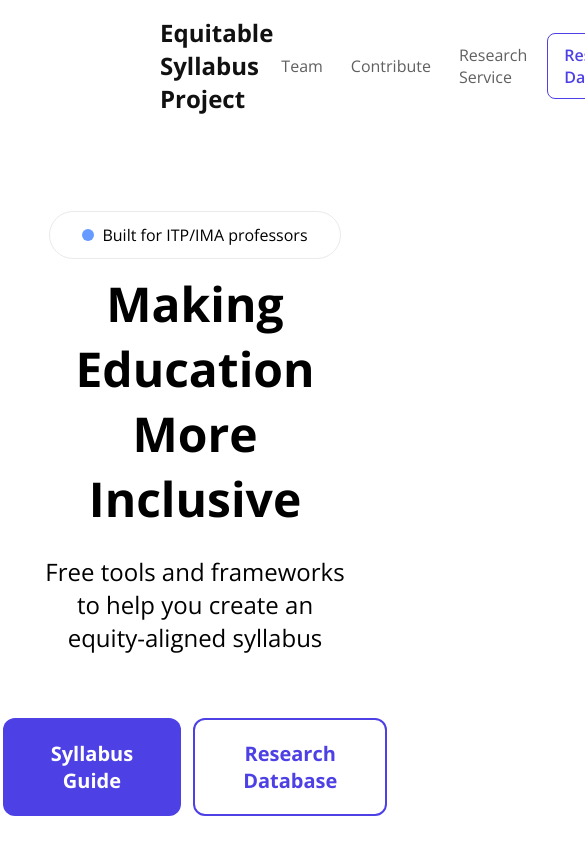
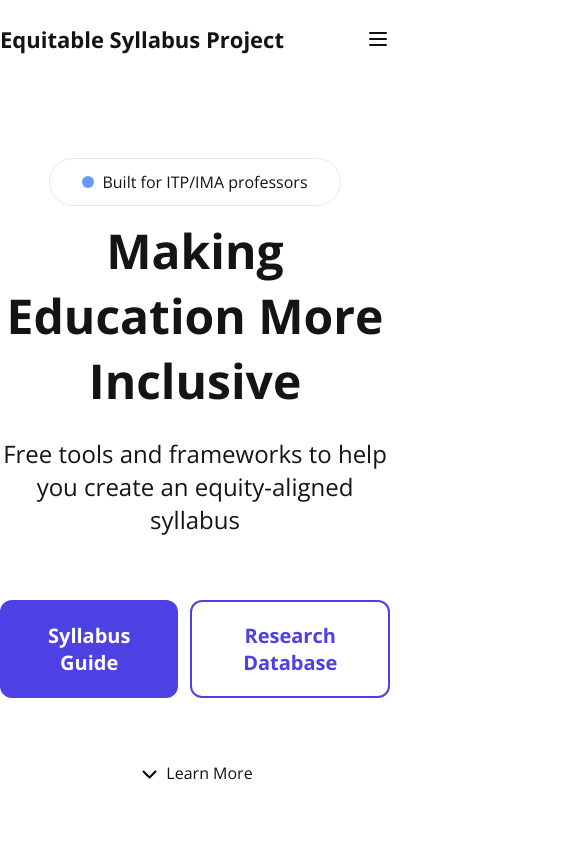
Before and after one commit to jnahan/equitable-syllabus-project, a React (Create React App) app: page / in a window 390 px wide. Shown: the top 844 px of the page, 585 px wide, since content can reach past the window. Built offline with nearby package versions, Linux system fonts and the light colour scheme.

Commit message:
minor tweaks, responsive navbar

```diff
--- a/public/index.html
+++ b/public/index.html
@@ -9,7 +9,6 @@
       name="description"
       content="Web site created using create-react-app"
     />
-    <link rel="apple-touch-icon" href="%PUBLIC_URL%/logo192.png" />
     <!--
       manifest.json provides db-card__metadata used when your web app is installed on a
       user"s mobile device or desktop. See https://developers.google.com/web/fundamentals/web-app-manifest/
--- a/src/Navbar.jsx
+++ b/src/Navbar.jsx
@@ -1,11 +1,24 @@
 import React from "react"
 import { Link } from "react-router-dom"
+import { useRef } from "react"
+import MenuIcon from "./icons/menu.svg"
 
 function Navbar() {
+  const navRef = useRef()
+  const showNavbar = () => {
+    navRef.current.classList.toggle("nav--responsive")
+  }
+
   return (
-    <nav className="nav">
+    <header className="header--nav">
       <Link to = "/" className="logo">Equitable Syllabus Project</Link>
+      <nav className="nav" ref = {navRef}>
         <ul className="nav__menu">
+        <button
+          className="nav__bttn nav__close"
+          onClick={showNavbar}>
+          <img src={MenuIcon} alt="" />
+        </button>
           <Link className="nav__item" to = "/team">Team</Link>
           <Link className="nav__item" to = "/contribute">Contribute</Link>
           <Link className="nav__item" to = "/research-service">Research Service</Link>
@@ -13,6 +26,12 @@ function Navbar() {
           <Link className="bttn--primary bttn--primary--nav" to = "/syllabus-guide">Syllabus Guide</Link>
         </ul>
       </nav>
+      <button
+        className="nav__bttn"
+        onClick={showNavbar}>
+        <img src={MenuIcon} alt="" />
+      </button>
+    </header>
   )
 }
 
--- a/src/index.css
+++ b/src/index.css
@@ -8,7 +8,7 @@
 }
 :root{
   /* color styles */
-  --black: rgba(17, 17, 17, 1);
+  --black: rgba(20, 20, 20, 1);
   --white: rgba(255, 255, 255, 1);
   --accent: rgba(77, 64, 228, 1);
   --accent-light: rgba(232, 235, 252, 1);
@@ -35,17 +35,23 @@
   --heading-4: 1.5rem;
   --heading-5: 1.25rem;
   --subtitle: 1.5rem;
-  --logo: 1.5rem;
+  --logo: 1.375rem;
   --handwritten: 1.25rem;
   --body-large: 1.12rem;
   --body-default: 1rem;
   --body-small: 0.88rem;
 
   /* effect styles */
-  --shadow:  0px 8px 17.99991798400879px rgba(0, 0, 0, 0.08);
-  --light-shadow:  0px 8.999958992004395px 17.99991798400879px rgba(0, 0, 0, 0.04);
+  --shadow: 0px 8px 18px rgba(0, 0, 0, 0.08);
+  --light-shadow: 0px 8px 18px rgba(0, 0, 0, 0.04);
+
+  /* padding */
+  --max-width: 1120px
 }
 
+h1, h2, h3, h4, h5, p{
+  color: var(--black);
+}
 /* text */
 .hero__heading{
   font-size: var(--hero__heading);
@@ -97,7 +103,7 @@ p{
   font-weight: 400;
 }
 .logo{
-  font-size: 24px;
+  font-size: var(--logo);
   font-weight: 700;
 }
 .text-center{
@@ -128,9 +134,14 @@ button{
   color: var(--white);
   font-size: 1.12rem;
   font-weight: 600;
+
+  transition-property: all;
+  transition-duration: 0.15s;
+  transition-delay: 0;
+
 }
 .bttn--primary:hover{
-  background-color: var(--accent-dark);
+  transform: translateY(-4px);
 }
 .bttn--secondary{
   padding: 16px 28px;
@@ -140,9 +151,12 @@ button{
   color: var(--accent);
   font-size: 18px;
   font-weight: bold;
+  transition-property: all;
+  transition-duration: 0.15s;
+  transition-delay: 0;
 }
 .bttn--secondary:hover{
-  background-color: var(--accent-light);
+  transform: translateY(-4px);
 }
 .bttn--primary--nav{
   padding: 10px 16px;
@@ -169,10 +183,12 @@ button{
 }
 
 /*nav*/
-.nav{
+.header--nav{
   display: flex;
   justify-content: space-between;
-  padding: 16px 160px;
+  padding: 24px 0px;
+  margin: auto;
+  max-width: var(--max-width);
   align-items: center;
 }
 .nav__menu{
@@ -192,16 +208,28 @@ button{
   padding: 4px 8px;
   align-items: stretch;
   border-radius: 4px;
+  transition-property: background-color;
+  transition-duration: 0.15s;
+  transition-delay: 0;
 }
 .nav__item:hover{
   background-color: var(--accent-light);
+}
+.nav__bttn{
+  color: none;
+  background-color: var(--white);
+  outline: none;
+  border: none;
+  display: none;
 }
 
 /*footer*/
 .footer{
   display: flex;
   justify-content: space-between;
-  padding: 24px 160px 80px 160px;
+  max-width: var(--max-width);
+  padding: 24px 0 80px 0;
+  margin: auto;
 }
 .footer__left{
   margin-top: 8px;
@@ -255,7 +283,7 @@ button{
 
 /* section */
 .section{
-  padding: 0px 160px;
+  max-width: var(--max-width);
   width: 100vw;
   margin: auto;
   margin-bottom: 160px;
@@ -313,21 +341,50 @@ button{
   background-color: var(--blue-light);
   border-radius: 32px;
 }
+
+/* utility classes */
+/* animation */
+@keyframes slideSG {
+  from {
+    transform: translateX(100px);
+  }
+  to {
+    transform: translateX(0px);
+  }
+}
 .section__img-sg{
   border-radius: 12px;
   box-shadow: 0px 0px 64px 0px rgba(81, 109, 146, 0.16);
-  padding-left: 72px;
-  padding-top: 72px;
+  margin-left: 72px;
+  margin-top: 72px;
+  animation-name: slideSG;
+  animation-duration: 1s;
+  animation-timing-function: ease-in-out;
+  animation-fill-mode:backwards;
 }
 .section__img-wrapper-db{
   background-color: var(--purple-light);
   border-radius: 32px;
 }
+
+/* the animation should have own class */
+@keyframes slideDatabase {
+  from {
+    transform: translateY(-200px);
+  }
+  to {
+    transform: translateY(0px);
+  }
+}
 .section__img-db{
   border-radius: 12px;
   box-shadow: 0px 4px 64px 0px rgba(113, 96, 132, 0.16);
-  padding-left: 64px;
-  padding-top: 84px;
+  margin-left: 64px;
+  margin-top: 84px;
+  animation-name: slideDatabase;
+  animation-duration: 1s;
+  animation-timing-function: ease-in-out;
+  animation-fill-mode:backwards;
 }
 .section__img-wrapper-rs{
   max-height: 100%;
@@ -335,6 +392,7 @@ button{
 
 /* hero */
 .section--hero{
+  max-width: 100%;
   margin: auto;
   width: 100%;
   position: relative;
@@ -454,7 +512,9 @@ button{
   top: 216px;
   right: 180px;
 }
-.hero__learn-more{
+
+/* learn more */
+.learn-more{
   display: flex;
   flex-direction: row;
   gap: 4px;
@@ -507,6 +567,13 @@ button{
 .section--testimonial{
   display: flex;
   justify-content: space-between;
+  gap: 32px;
+  position: relative;
+}
+.testimonial__heading{
+  align-self: flex-start;
+  position: sticky;
+  top: 120px;
 }
 .testimonial-wrapper{
   max-width: 50%;
@@ -640,7 +707,8 @@ button{
 /* database */
 .db{
   border-top: 1px solid var(--grey--light);
-  margin: 0px 160px;
+  margin: auto;
+  max-width: var(--max-width);
   display: flex;
   flex-direction: row;
 }
@@ -885,21 +953,67 @@ button{
 /* media queries */
 @media screen and (min-width: 1600px){
   .section{
-    max-width: 1200px;
+    padding: 0;
+    max-width: var(--max-width);
   }
 }
-@media screen and (max-width: 1200px) {
+@media screen and (max-width: 1200px){
+  .section__content{
+    gap: 32px;
+  }
+  .hero__img-wrapper{
+    display: none;
+  }
+  .hero__handwritten-wrapper{
+    display: none;
+  }
   .section{
-    padding: 0px 10%;
-    width: 100vw;
-    margin: auto;
-    margin-bottom: 160px;
+    padding: 0;
+    max-width: var(--max-width);
+  }
+  .nav{
+    display: none;
+  }
+  .nav--responsive{
+    display: block;
+    display: flex;
+    flex-direction: column;
+    align-items: flex-end;
+  }
+  .nav__bttn{
+    display: block;
+  }
+  .nav{
+		position: fixed;
+    top: -100vh;
+		left: 0;
+		height: 50%;
+		width: 100%;
+		display: flex;
+		flex-direction: column;
+		align-items: center;
+		justify-content: top;
+		gap: 16px;
+		background-color: var(--white);
+		transition: 1s;
+    z-index: 1;
+	}
+  .nav__menu{
+    display: flex;
+    flex-direction: column;
+  }
+  .nav--responsive{
+    transform: translateY(100vh);
+  }
+  .nav__close{
+    position: absolute;
+    top: 24px;
+    right: 24px;
   }
 }
-@media screen and (max-width: 1000px) {
+@media screen and (max-width: 800px) {
   .home__card-wrapper{
-    display: flex;
-    flex-direction: column;
+    flex-wrap: wrap;
   }
   .hero__img-wrapper{
     display: none;
--- a/src/pages/Database/Database.jsx
+++ b/src/pages/Database/Database.jsx
@@ -21,10 +21,10 @@ function Database() {
         setLoading(true);
         const res = await axios.get(url);
         res.data.map((item) => {
-            if (item.Category != ""){
+            if (item.Category !== ""){
                 item.Category = item.Category.split("; ")
             }
-            if (item.Continent != ""){
+            if (item.Continent !== ""){
                 item.Continent = item.Continent.split(", ")
             }
         })
@@ -46,7 +46,7 @@ function Database() {
 
     useEffect(() => {
         dataFun();
-    }, [url])
+    }, [])
 
     return (
     <div className="db section--top">
--- a/src/pages/Database/Filter.jsx
+++ b/src/pages/Database/Filter.jsx
@@ -28,7 +28,7 @@ function Filter({formatList, setFormatList, contList, setContList, catList, setC
           <img src={FilterIcon} alt="filter" />
           <p className="body-large bold">Filter Results</p>
         </div>
-        <div className={formatList.length != 0 || contList.length != 0 || catList.length !=0 ?"filter__chip" : "filter__chip filter__chip-inactive"} onClick={resetChecked}>
+        <div className={formatList.length !== 0 || contList.length !== 0 || catList.length !==0 ?"filter__chip" : "filter__chip filter__chip-inactive"} onClick={resetChecked}>
           Clear
         </div>
       </div>
--- a/src/pages/Home/Home.jsx
+++ b/src/pages/Home/Home.jsx
@@ -59,7 +59,7 @@ function Home() {
         <img className="hero__img" src={SparkleSmall} alt="small sparkle" />
         <img className="hero__img" src={SparkleSmall} alt="small sparkle" />
       </div>
-      <div className="hero__learn-more">
+    <div className="learn-more">
       <img src={DownIcon} alt="" />
       <p id="see-more">Learn More</p>
     </div>
@@ -121,7 +121,7 @@ function Home() {
       </div>
     </div>
     <div className="section section--testimonial">
-      <h2 className="section__heading section__heading-left">What ITP/IMA Professors Say</h2>
+      <h2 className="section__heading section__heading-left testimonial__heading">What ITP/IMA Professors Say</h2>
       <div className="testimonial-wrapper">
         <div className="testimonial">
           <img className="testimonial__img" src={QuotePink} alt="quote" />
```
Also changed, not shown: src/icons/menu.svg (added). Lines whose indentation alone changed are shown as unchanged.
